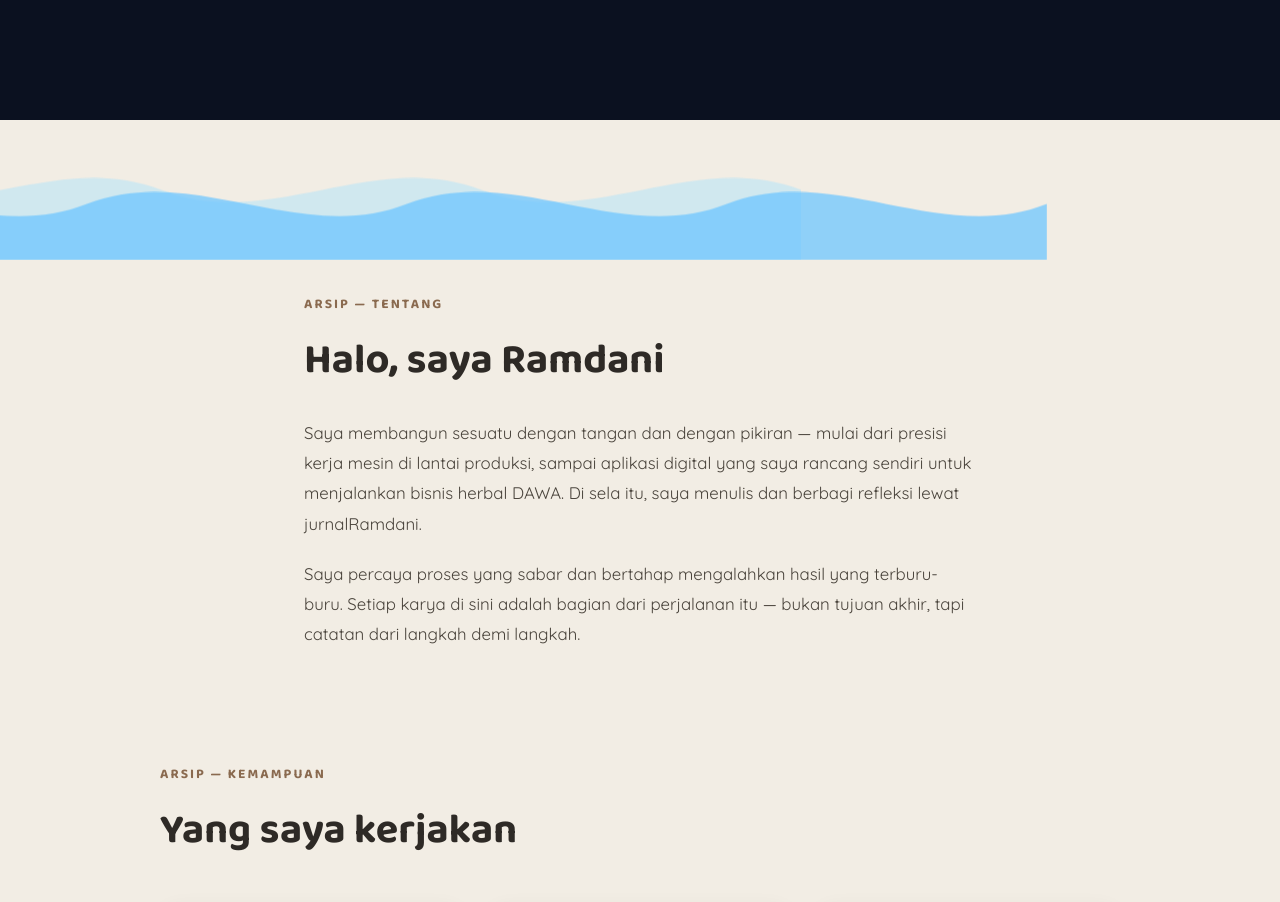
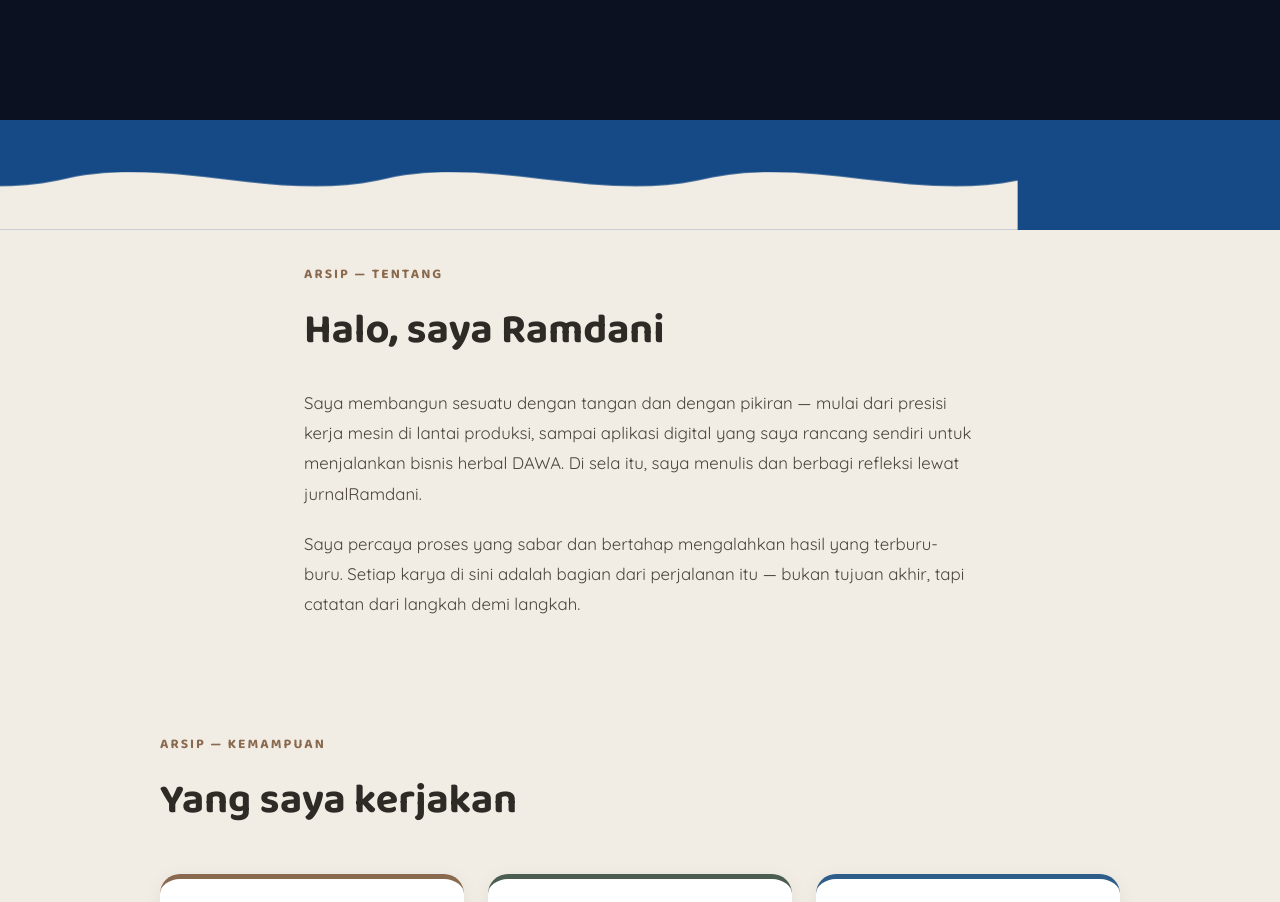
Before and after one commit to ramdani1202/Ramdani, a React (Vite) app: page / in a window 1280 px wide. Shown: the part 1880-2782 px from the top of the page. Built offline with nearby package versions, Linux system fonts and the light colour scheme.

Commit message:
Update About.jsx

```diff
--- a/src/components/About.jsx
+++ b/src/components/About.jsx
@@ -1,20 +1,18 @@
 import React from 'react';
 
 function WaveDivider() {
+  // Continues the deep-sea colour the Hero ends on, then settles into the
+  // paper background — like water receding as the page comes ashore.
   return (
-    <div style={{ position: 'relative', lineHeight: 0, background: '#F2EDE4' }}>
+    <div style={{ position: 'relative', lineHeight: 0, background: '#154A87' }}>
       <style>{`
         @keyframes waveDrift {
           0%   { transform: translateX(0); }
           100% { transform: translateX(-50%); }
         }
         .wave-layer {
-          animation: waveDrift 18s linear infinite;
+          animation: waveDrift 16s linear infinite;
           width: 200%;
-        }
-        .wave-layer.slow {
-          animation-duration: 26s;
-          animation-direction: reverse;
         }
         @media (prefers-reduced-motion: reduce) {
           .wave-layer { animation: none; }
@@ -23,23 +21,14 @@ function WaveDivider() {
       <svg
         viewBox="0 0 2400 200"
         preserveAspectRatio="none"
-        style={{ display: 'block', width: '100%', height: '140px' }}
+        style={{ display: 'block', width: '100%', height: '110px' }}
       >
         <path
-          className="wave-layer slow"
-          d="M0,100 C200,160 400,40 600,100 C800,160 1000,40 1200,100
-             C1400,160 1600,40 1800,100 C2000,160 2200,40 2400,100
+          className="wave-layer"
+          d="M0,110 C200,60 400,150 600,110 C800,60 1000,150 1200,110
+             C1400,60 1600,150 1800,110 C2000,60 2200,150 2400,110
              L2400,200 L0,200 Z"
-          fill="#B9E4F7"
-          opacity="0.6"
-        />
-        <path
-          className="wave-layer"
-          d="M0,120 C200,60 400,180 600,120 C800,60 1000,180 1200,120
-             C1400,60 1600,180 1800,120 C2000,60 2200,180 2400,120
-             L2400,200 L0,200 Z"
-          fill="#6EC6FF"
-          opacity="0.75"
+          fill="#F2EDE4"
         />
       </svg>
     </div>
```
